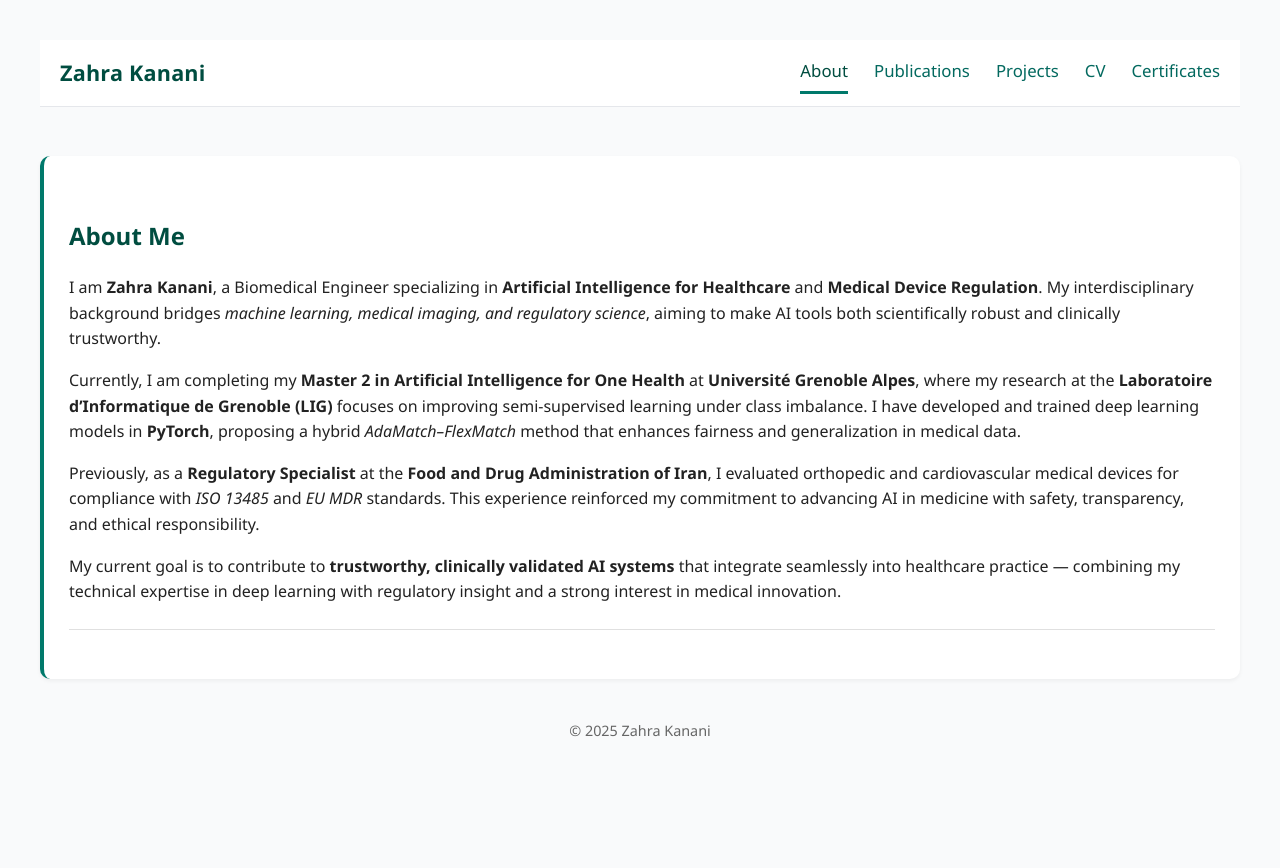
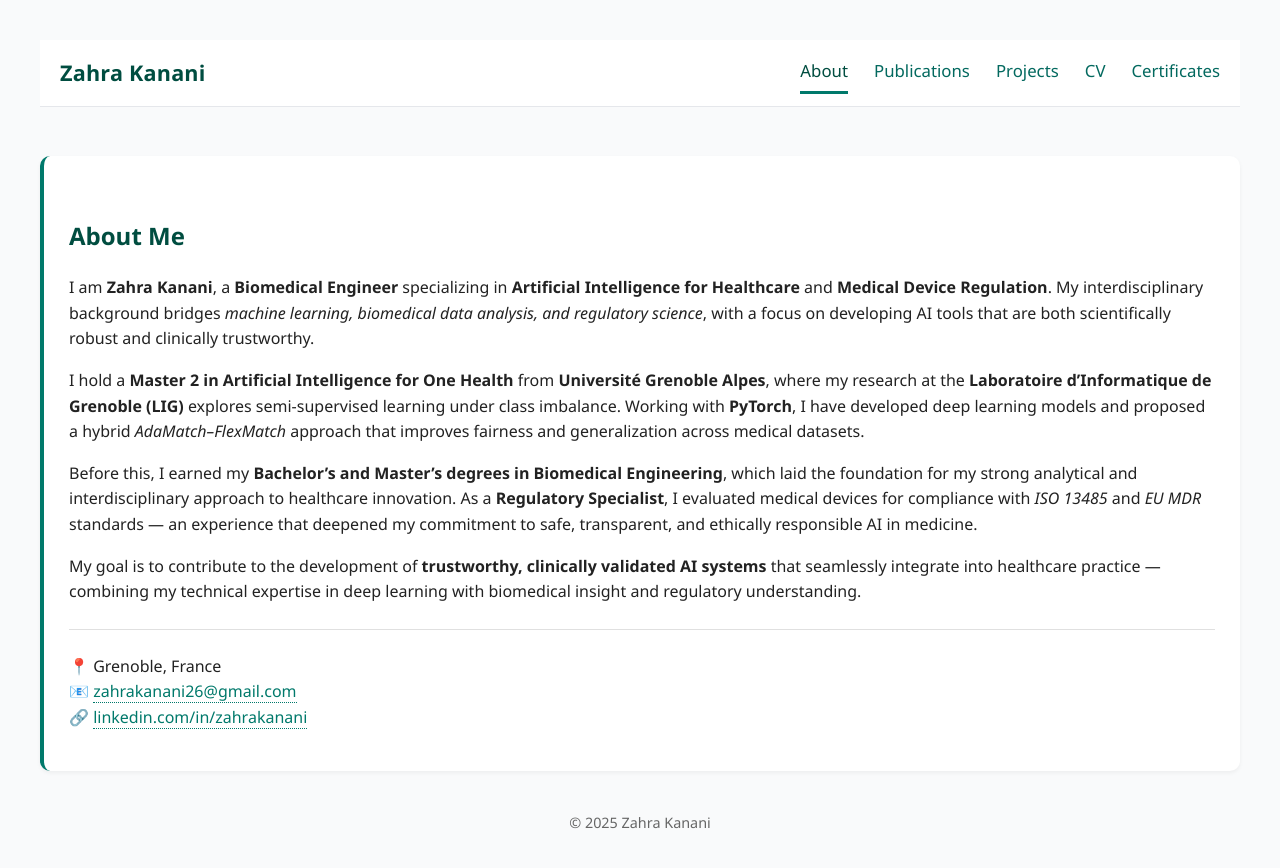
Before and after one commit to zahra-kanani/zahra-kanani.github.io, a Jekyll site: the page built from about.md, in a window 1280 px wide. Shown: the top 868 px of the page. Built offline with Jekyll 4.4.1, drawn with Linux system fonts in a browser that asks for light colours.

Commit message:
Update about.md

```diff
--- a/about.md
+++ b/about.md
@@ -8,22 +8,30 @@ title: About
 <h2>About Me</h2>
 
 <p>
-I am <strong>Zahra Kanani</strong>, a Biomedical Engineer specializing in <strong>Artificial Intelligence for Healthcare</strong> and <strong>Medical Device Regulation</strong>.
-My interdisciplinary background bridges <em>machine learning, medical imaging, and regulatory science</em>, aiming to make AI tools both scientifically robust and clinically trustworthy.
+I am <strong>Zahra Kanani</strong>, a <strong>Biomedical Engineer</strong> specializing in <strong>Artificial Intelligence for Healthcare</strong> and <strong>Medical Device Regulation</strong>.
+My interdisciplinary background bridges <em>machine learning, biomedical data analysis, and regulatory science</em>, with a focus on developing AI tools that are both scientifically robust and clinically trustworthy.
 </p>
 
 <p>
-Currently, I am completing my <strong>Master 2 in Artificial Intelligence for One Health</strong> at <strong>Université Grenoble Alpes</strong>, where my research at the <strong>Laboratoire d’Informatique de Grenoble (LIG)</strong> focuses on improving semi-supervised learning under class imbalance.
-I have developed and trained deep learning models in <strong>PyTorch</strong>, proposing a hybrid <em>AdaMatch–FlexMatch</em> method that enhances fairness and generalization in medical data.
+I hold a <strong>Master 2 in Artificial Intelligence for One Health</strong> from <strong>Université Grenoble Alpes</strong>, where my research at the <strong>Laboratoire d’Informatique de Grenoble (LIG)</strong> explores semi-supervised learning under class imbalance.
+Working with <strong>PyTorch</strong>, I have developed deep learning models and proposed a hybrid <em>AdaMatch–FlexMatch</em> approach that improves fairness and generalization across medical datasets.
 </p>
 
 <p>
-Previously, as a <strong>Regulatory Specialist</strong> at the <strong>Food and Drug Administration of Iran</strong>, I evaluated orthopedic and cardiovascular medical devices for compliance with <em>ISO 13485</em> and <em>EU MDR</em> standards.
-This experience reinforced my commitment to advancing AI in medicine with safety, transparency, and ethical responsibility.
+Before this, I earned my <strong>Bachelor’s and Master’s degrees in Biomedical Engineering</strong>, which laid the foundation for my strong analytical and interdisciplinary approach to healthcare innovation.
+As a <strong>Regulatory Specialist</strong>, I evaluated medical devices for compliance with <em>ISO 13485</em> and <em>EU MDR</em> standards — an experience that deepened my commitment to safe, transparent, and ethically responsible AI in medicine.
 </p>
 
 <p>
-My current goal is to contribute to <strong>trustworthy, clinically validated AI systems</strong> that integrate seamlessly into healthcare practice — combining my technical expertise in deep learning with regulatory insight and a strong interest in medical innovation.
+My goal is to contribute to the development of <strong>trustworthy, clinically validated AI systems</strong> that seamlessly integrate into healthcare practice — combining my technical expertise in deep learning with biomedical insight and regulatory understanding.
 </p>
 
 <hr style="margin:24px 0; border:0; border-top:1px solid #e0e0e0;">
+
+<p>
+📍 Grenoble, France <br>
+📧 <a href="mailto:zahrakanani26@gmail.com">zahrakanani26@gmail.com</a> <br>
+🔗 <a href="https://www.linkedin.com/in/zahrakanani" target="_blank">linkedin.com/in/zahrakanani</a>
+</p>
+
+</div>
```
